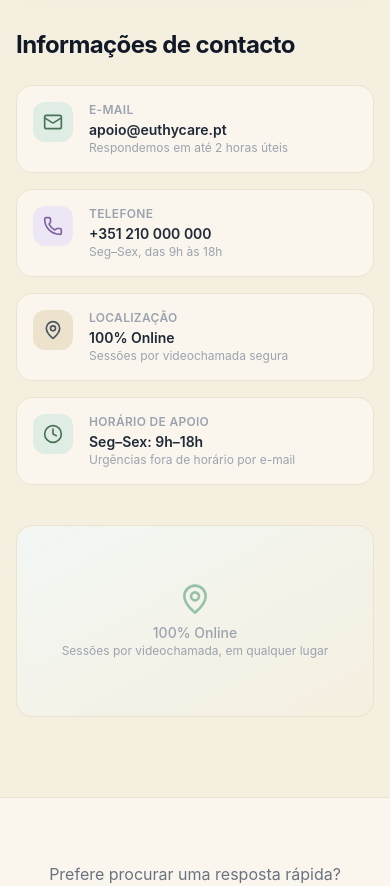
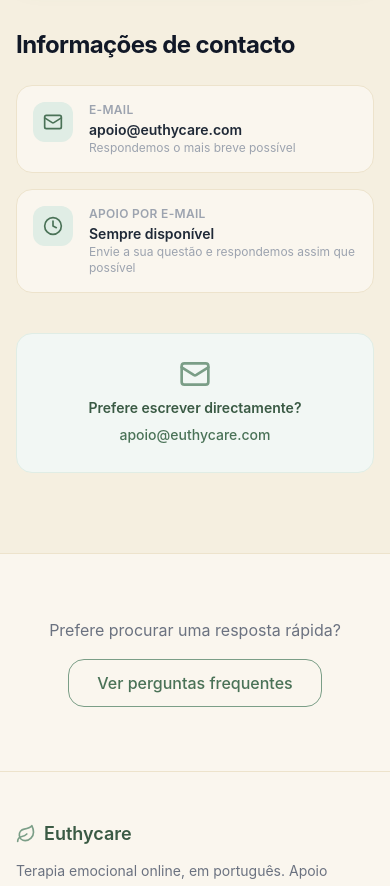
Before and after one commit to elisabeteterapia-sys/euthycare, a Next.js app in the folder frontend/: page /contato in a window 390 px wide. Shown: the part 1120-2006 px from the top of the page. Built offline with nearby package versions, Linux system fonts and the light colour scheme; no server answers.

Commit message:
fix: update contact page — email, remove phone and location

```diff
--- a/frontend/app/(marketing)/contato/page.tsx
+++ b/frontend/app/(marketing)/contato/page.tsx
@@ -2,7 +2,7 @@
 
 import { useState } from 'react'
 import Link from 'next/link'
-import { Mail, Phone, MapPin, Clock, CheckCircle2, Send } from 'lucide-react'
+import { Mail, Clock, CheckCircle2, Send } from 'lucide-react'
 import { Button } from '@/components/ui/button'
 import { Input } from '@/components/ui/input'
 import { Card } from '@/components/ui/card'
@@ -12,29 +12,15 @@ const contatos = [
   {
     icon: Mail,
     label: 'E-mail',
-    value: 'apoio@euthycare.pt',
-    desc: 'Respondemos em até 2 horas úteis',
+    value: 'apoio@euthycare.com',
+    desc: 'Respondemos o mais breve possível',
     color: 'bg-sage-100 text-sage-600',
   },
   {
-    icon: Phone,
-    label: 'Telefone',
-    value: '+351 210 000 000',
-    desc: 'Seg–Sex, das 9h às 18h',
-    color: 'bg-lilac-100 text-lilac-600',
-  },
-  {
-    icon: MapPin,
-    label: 'Localização',
-    value: '100% Online',
-    desc: 'Sessões por videochamada segura',
-    color: 'bg-cream-300 text-gray-600',
-  },
-  {
     icon: Clock,
-    label: 'Horário de apoio',
-    value: 'Seg–Sex: 9h–18h',
-    desc: 'Urgências fora de horário por e-mail',
+    label: 'Apoio por e-mail',
+    value: 'Sempre disponível',
+    desc: 'Envie a sua questão e respondemos assim que possível',
     color: 'bg-sage-100 text-sage-600',
   },
 ]
@@ -173,13 +159,12 @@ export default function ContatoPage() {
                 ))}
               </div>
 
-              {/* Map placeholder */}
-              <div className="rounded-2xl overflow-hidden border border-cream-300 bg-gradient-to-br from-sage-50 to-cream-200 h-48 flex items-center justify-center">
-                <div className="text-center text-gray-400">
-                  <MapPin className="h-8 w-8 mx-auto mb-2 text-sage-300" />
-                  <p className="text-sm font-medium">100% Online</p>
-                  <p className="text-xs">Sessões por videochamada, em qualquer lugar</p>
-                </div>
+              <div className="rounded-2xl bg-sage-50 border border-sage-100 p-6 text-center">
+                <Mail className="h-8 w-8 mx-auto mb-2 text-sage-400" />
+                <p className="text-sm font-semibold text-sage-700 mb-1">Prefere escrever directamente?</p>
+                <a href="mailto:apoio@euthycare.com" className="text-sage-600 text-sm font-medium hover:underline">
+                  apoio@euthycare.com
+                </a>
               </div>
             </div>
           </div>
```
